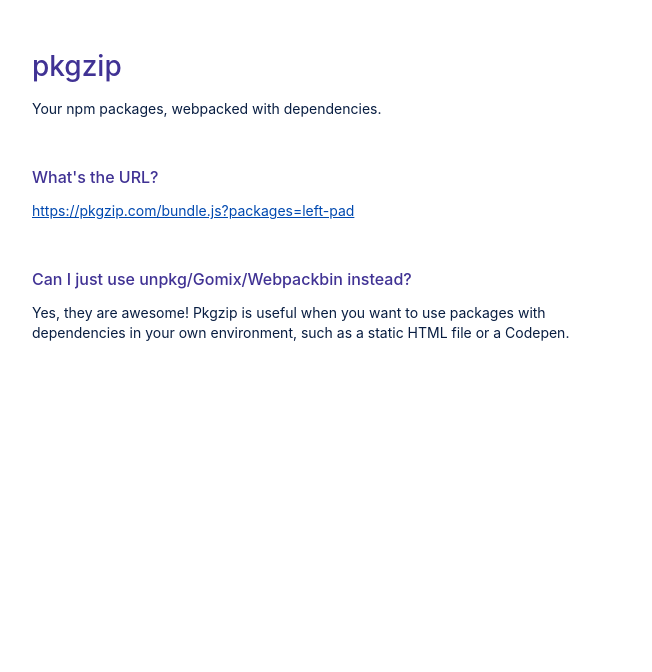
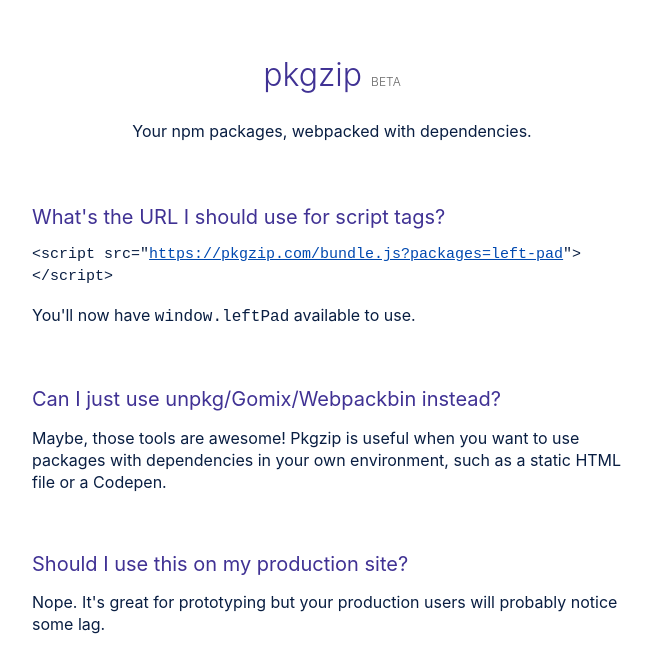
Before and after one commit to onface/pkgzip.com, a website: page src/assets/index.html in a window 1280 px wide. Shown: the whole page, without its empty margins (308-960 px from the left). Drawn offline with Linux system fonts and the light colour scheme; a script that the page names is missing.

Commit message:
docs: homepage facelift

```diff
--- a/src/assets/index.html
+++ b/src/assets/index.html
@@ -5,29 +5,41 @@
     <meta name="viewport" content="width=device-width,initial-scale=1">
     <style>
       body {
-        font-size: 14px;
+        font-size: 16px;
         font-family: -apple-system,BlinkMacSystemFont,Segoe UI,Roboto,Noto Sans,Oxygen,Ubuntu,Droid Sans,Helvetica Neue,sans-serif;
-        line-height: 20px;
+        line-height: 22px;
         color: #091E42;
       }
 
       h1, h2 {
-        font-weight: 500;
         color: #403294;
       }
 
       h1 {
-        font-size: 28px;
+        font-size: 32px;
+        font-weight: 300;
+      }
+
+      h1 small {
+        text-transform: uppercase;
+        font-size: 12px;
+        color: #666;
       }
 
       h2 {
-        font-size: 16px;
+        font-size: 20px;
+        font-weight: 400;
         margin-top: 3em;
       }
 
       section {
         max-width: 600px;
         margin: 4em auto;
+      }
+
+      header {
+        text-align: center;
+        margin-bottom: 4em;
       }
 
       ul {
@@ -47,21 +59,34 @@
   </head>
   <body>
     <section>
-      <h1>pkgzip</h1>
-      <p>
-        Your npm packages, webpacked with dependencies.
-      </p>
+      <header>
+        <h1>pkgzip <small>beta</small></h1>
+        <p>
+          Your npm packages, webpacked with dependencies.
+        </p>
+      </header>
 
       <p data-height="436" data-theme-id="0" data-slug-hash="JEWRpL" data-default-tab="html,result" data-user="bengummer" data-embed-version="2" data-pen-title="pkgzip demo" class="codepen"></p>
       <script async src="https://production-assets.codepen.io/assets/embed/ei.js"></script>
 
-      <h2>What's the URL?</h2>
-      <p>
-        <a href="https://pkgzip.com/bundle.js?packages=left-pad">https://pkgzip.com/bundle.js?packages=left-pad</a>
+      <h2>What's the URL I should use for script tags?</h2>
+      <p style="font-family: monospace; font-size: 15px;">
+        &lt;script src=&quot;<a href="https://pkgzip.com/bundle.js?packages=left-pad">https://pkgzip.com/bundle.js?packages=left-pad</a>&quot;&gt;&lt;/script&gt;
       </p>
+      <p>You'll now have <code>window.leftPad</code> available to use.</p>
 
       <h2>Can I just use unpkg/Gomix/Webpackbin instead?</h2>
-      <p>Yes, they are awesome! Pkgzip is useful when you want to use packages with dependencies in your own environment, such as a static HTML file or a Codepen.</p>
+      <p>Maybe, those tools are awesome! Pkgzip is useful when you want to use packages with dependencies in your own environment, such as a static HTML file or a Codepen.</p>
+
+      <h2>Should I use this on my production site?</h2>
+      <p>Nope. It's great for prototyping but your production users will probably notice some lag.</p>
+
+      <!--
+        ### Ssecret feature for people who view source:
+        Append &flags=minify,dedupe to your URL for smaller bundles.
+        e.g. https://pkgzip.com/bundle.js?packages=left-pad@1.1.3&flags=minify,dedupe
+        Enjoy :)
+      -->
     </section>
   </body>
 </html>
```
